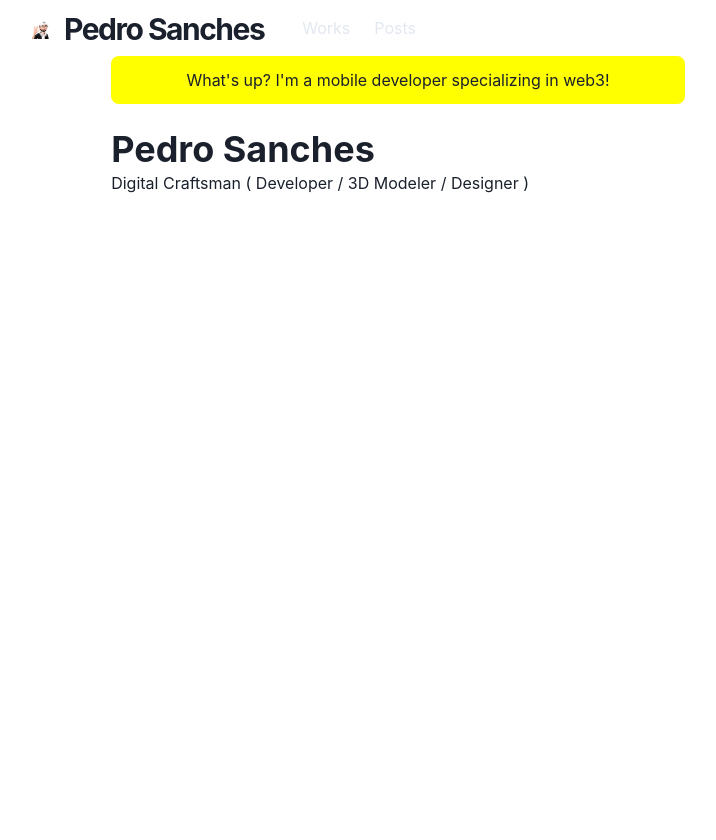
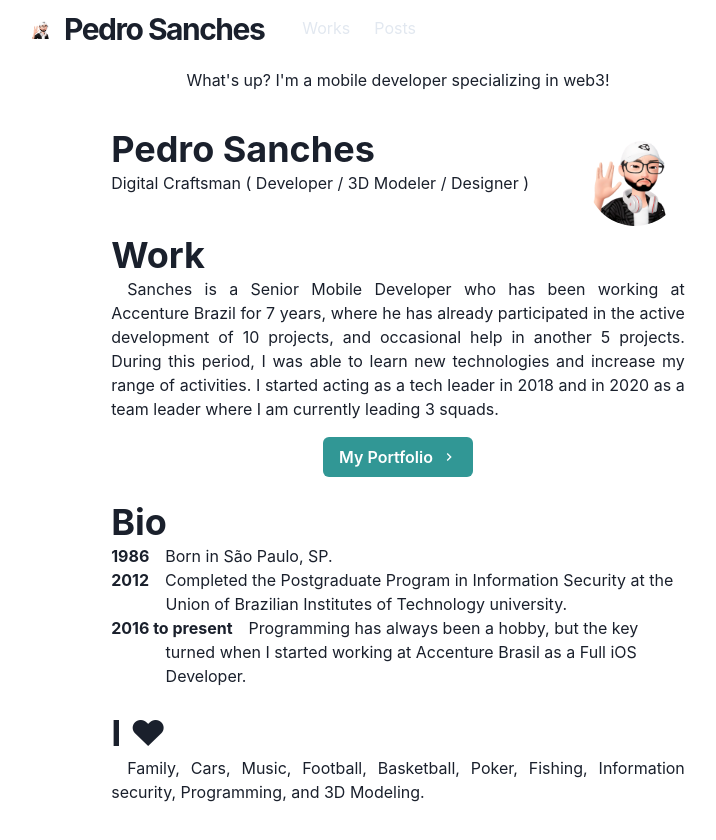
Before and after one commit to sanchesverso/profile, a Next.js app: page / in a window 1280 px wide. Shown: the top 840 px of the page, without its empty margins (242-958 px from the left). Before the commit the page ends 800 px from the top, so only its background shows below. Built offline with nearby package versions, Linux system fonts and the light colour scheme.

Commit message:
Added my bio.

```diff
--- /dev/null
+++ b/components/bio.js
@@ -0,0 +1,11 @@
+import { Box } from '@chakra-ui/react'
+import styled from '@emotion/styled'
+export const BioSection = styled(Box) `
+    padding-left: 3.4em;
+    text-indent: -3.4em;
+`
+
+export const BioYear = styled.span`
+    font-weight: bold;
+    margin-right: 1em;
+`
--- /dev/null
+++ b/components/paragraph.js
@@ -0,0 +1,8 @@
+import styled from '@emotion/styled'
+
+const Paragraph = styled.p`
+    text-align: justify;
+    text-indent: 1em;
+`
+
+export default Paragraph
--- /dev/null
+++ b/components/section.js
@@ -0,0 +1,21 @@
+import { motion }  from 'framer-motion'
+import { chakra, shouldForwardProp } from '@chakra-ui/react'
+
+const StyleDiv = chakra(motion.div, {
+    shouldForwardProp: prop => {
+        return shouldForwardProp(prop) || prop === 'transition'
+    }
+})
+
+const Section = ({ children, delay= 0}) => (
+    <StyleDiv
+        initial={{ y: 10, opacity: 0 }}
+        animate={{ y: 0, opacity: 1 }}
+        transton={{ duration: 0.8, delay }}
+        mb={6}
+    >
+        {children}
+    </StyleDiv>
+)
+
+export default Section
--- a/pages/index.js
+++ b/pages/index.js
@@ -1,10 +1,28 @@
-import { Container, Box, Heading } from '@chakra-ui/react'
+import NextLink from "next/link"
+import {
+    Container,
+    Box,
+    Button,
+    Heading,
+    Image,
+    Link,
+    useColorModeValue
+ } from '@chakra-ui/react'
+import Section from '../components/section'
+import Paragraph from '../components/paragraph'
+import { ChevronRightIcon } from '@chakra-ui/icons'
+import { BioSection, BioYear } from '../components/bio'
 
 const Page = () => {
     return (
         <Container>
-            <Box borderRadius="lg" bg="yellow" p={3} mb={6} align="center">
-            What&apos;s up? I&apos;m a mobile developer specializing in web3!
+            <Box
+            borderRadius="lg"
+            bg={useColorModeValue('whiteAlpha.500', 'whiteAplha.200')}
+            p={3}
+            mb={6}
+            align="center">
+                What&apos;s up? I&apos;m a mobile developer specializing in web3!
             </Box>
             <Box display={{ md: 'flex' }}>
                 <Box flexGrow={1}>
@@ -13,7 +31,73 @@ const Page = () => {
                     </Heading>
                     <p>Digital Craftsman ( Developer / 3D Modeler / Designer )</p>
                 </Box>
+                <Box
+                    flexShrink={0}
+                    mt={{base: 4, md: 0 }}
+                    ml={{md: 6}}
+                    align="center"
+                >
+                    <Image
+                        borderColor="whiteAlpha.800"
+                        borderWidth={ 2 }
+                        borderStyle="solid"
+                        maxWidth="100px"
+                        display="inline-block"
+                        borderRadius="full"
+                        src="/images/avatar.png"
+                        alt="profile Image"
+                    />
+                </Box>
             </Box>
+
+            <Section delay={0.1}>
+                <Heading as="h3" variant="section-title">
+                    Work
+                </Heading>
+                <Paragraph>
+                Sanches is a Senior Mobile Developer who has been working at Accenture Brazil for 7 years, where he has already participated in the active development of 10 projects, and occasional help in another 5 projects. During this period, I was able to learn new technologies and increase my range of activities. I started acting as a tech leader in 2018 and in 2020 as a team leader where I am currently leading 3 squads.                </Paragraph>
+                <Box align="center" my={4}>
+                    <NextLink href="/works">
+                        <Button rightIcon={<ChevronRightIcon />} colorScheme="teal">
+                            My Portfolio
+                        </Button>
+                    </NextLink>
+                </Box>
+            </Section>
+            <Section delay={0.2}>
+                <Heading as="h3" variant="section-title">
+                    Bio
+                </Heading>
+                <BioSection>
+                    <BioYear>1986</BioYear>
+                    Born in São Paulo, SP.
+                </BioSection>
+                <BioSection>
+                    <BioYear>2012</BioYear>
+                    Completed the Postgraduate Program in Information Security at the Union of Brazilian Institutes of Technology university.
+                </BioSection>
+                <BioSection>
+                    <BioYear>2016 to present</BioYear>
+                    Programming has always been a hobby, but the key turned when I started working at Accenture Brasil as a Full iOS Developer.
+                </BioSection>
+            </Section>
+            <Section delay={0.3}>
+                <Heading as="h3" variant="section-title">
+                    I &#10084;
+                </Heading>
+                <Paragraph>
+                    Family, Cars, Music, Football, Basketball, Poker,
+                    Fishing, Information security,
+                    {' '}
+                    <Link href="">
+                    Programming
+                    </Link>, and
+                    {' '}
+                    <Link href="">
+                    3D Modeling
+                    </Link>.
+                </Paragraph>
+            </Section>
         </Container>
     )
 }
```
Also changed, not shown: components/fonts.js (added, +11 -0 lines).
